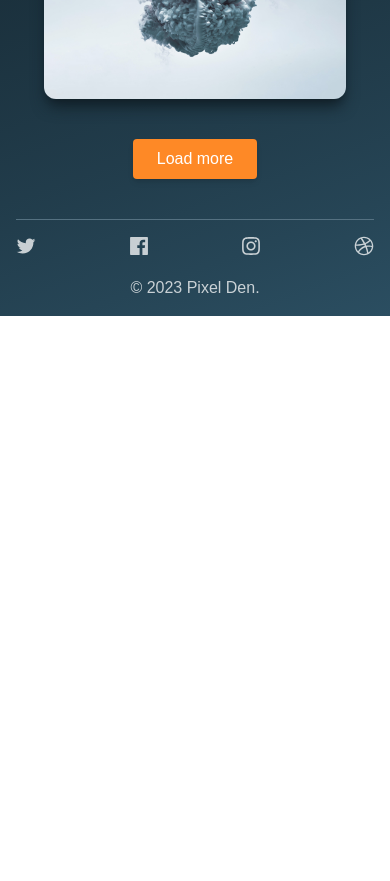
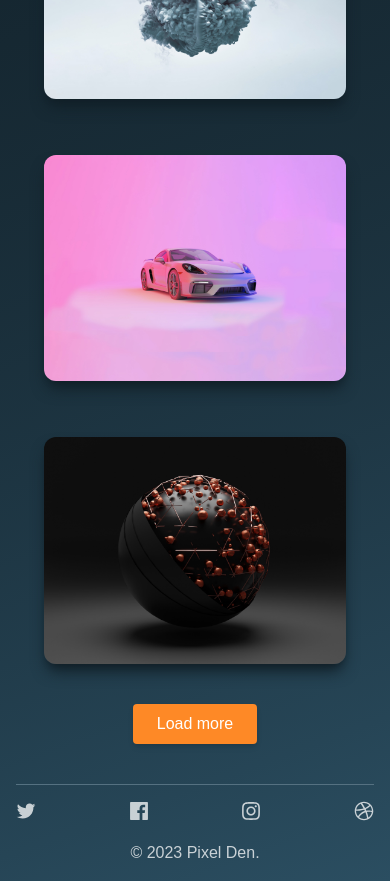
Before and after one commit to meraf00/pixel-den, a React (Create React App) app: page / in a window 390 px wide. Shown: the part 940-1821 px from the top of the page. Before the commit the page ends 1256 px from the top, so only its background shows below. Built offline with nearby package versions, Linux system fonts and the light colour scheme; no server answers.

Commit message:
fix(style): fix grid responsiveness

```diff
--- a/src/pages/HomePage.jsx
+++ b/src/pages/HomePage.jsx
@@ -31,9 +31,14 @@ export default function HomePage() {
 
       <section>
         <CategoriesTab />
-        <div className="mb-10 mt-10 lg:mt-16 grid sm:grid-cols-2 md:grid-cols-2 lg:grid-cols-3 gap-7 gap-y-14 lg:gap-y-10 lg:gap-x-20 px-11 lg:px-20">
+        <div className="mb-10 mt-10 lg:mt-16 grid sm:grid-cols-2 md:grid-cols-2 lg:grid-cols-4 gap-7 gap-y-14 lg:gap-y-10 lg:gap-x-16 px-11 lg:px-20">
           <Card imgUrl={homeImages.slideShowImages[3]} title="3D Surface" />
-          <Card imgUrl={homeImages.slideShowImages[2]} title="Textures" />
+          <Card
+            imgUrl={homeImages.slideShowImages[2]}
+            title="Smoke animations"
+          />
+          <Card imgUrl={homeImages.slideShowImages[0]} title="Vehicles" />
+          <Card imgUrl={homeImages.slideShowImages[1]} title="Alien" />
         </div>
 
         <div className="mx-auto flex w-fit">
```
